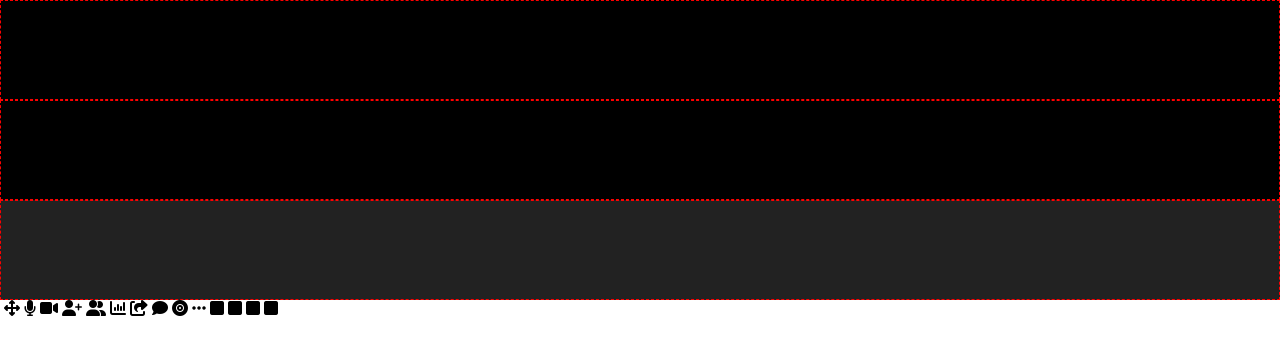
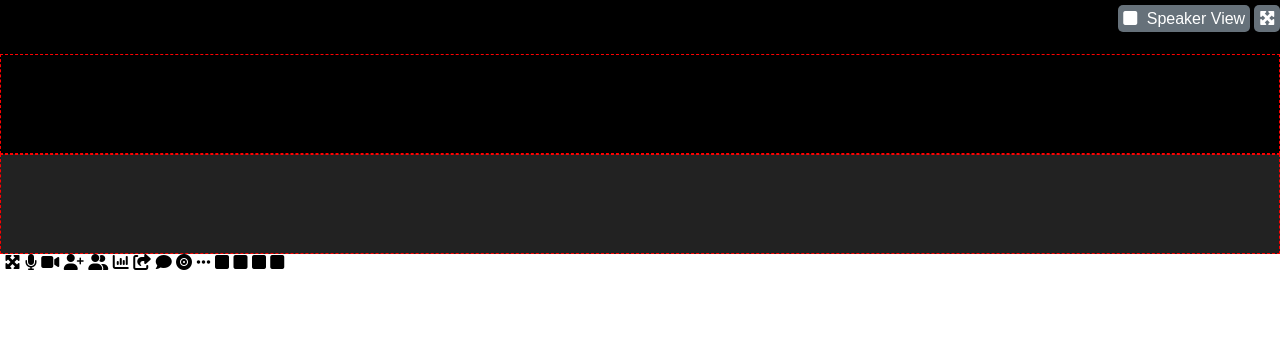
Before and after one commit to Pietro907/html-css-zoom, a plain HTML site: page index.html in a window 1280 px wide. Drawn offline with Linux system fonts and the light colour scheme.

Commit message:
add finish header plus font

```diff
--- a/asset/style.css
+++ b/asset/style.css
@@ -4,12 +4,38 @@
     box-sizing: border-box;
 }
 
+body {
+    font-family: Arial, Helvetica, sans-serif;
+}
 
 
 /* #region header*/
 header {
     background: var(--zm-primary);
+    color: var(--zm-white);
+    position: sticky;
+    height: 54px;
 }
+
+.container {
+    position: relative;
+    height: 100%;
+}
+
+.view_card {
+    background: var(--zm-lightgr);
+    color: var(--zm-white);
+    width: 120px;
+    height: 25px;
+    text-align: center;
+    padding: 0.3rem 0.3rem;
+    border-radius: 5px;
+}
+
+.container > i, .right_sq {
+    padding: 0 0.6rem 0 0;
+}
+
 
 /* #endregion header*/
 
@@ -29,6 +55,18 @@ footer {
 
 
 /* #region utilities*/
+.pos_dx_abs {
+position: absolute;
+top: 10px;
+right: 0;
+}
+
+
+
+
+
+
+
 .debug {
     border: 1px dashed red;
     height: 100px;
@@ -44,4 +82,5 @@ footer {
     --zm-danger: #e81832;
 
 }
+
 /* #endregion utilities*/
--- a/index.html
+++ b/index.html
@@ -1,20 +1,30 @@
 <!DOCTYPE html>
 <html lang="en">
+
 <head>
     <meta charset="UTF-8">
     <meta name="viewport" content="width=device-width, initial-scale=1.0">
     <title>Zoom</title>
 
-    <link rel="stylesheet" href="https://cdnjs.cloudflare.com/ajax/libs/font-awesome/6.4.0/css/all.min.css" integrity="sha512-iecdLmaskl7CVkqkXNQ/ZH/XLlvWZOJyj7Yy7tcenmpD1ypASozpmT/E0iPtmFIB46ZmdtAc9eNBvH0H/ZpiBw==" crossorigin="anonymous" referrerpolicy="no-referrer" />
+    <link rel="stylesheet" href="https://cdnjs.cloudflare.com/ajax/libs/font-awesome/6.4.0/css/all.min.css"
+        integrity="sha512-iecdLmaskl7CVkqkXNQ/ZH/XLlvWZOJyj7Yy7tcenmpD1ypASozpmT/E0iPtmFIB46ZmdtAc9eNBvH0H/ZpiBw=="
+        crossorigin="anonymous" referrerpolicy="no-referrer" />
 
     <link rel="stylesheet" href="./asset/style.css">
 </head>
 
 <body>
 
-    <header class="debug">
+    <header>
 
+        <div class="contanier pos_dx_abs">
 
+                <span class="view_card"><i class="fa-solid fa-square right_sq "></i>Speaker View</span>
+                <span class="view_card"><i class='fas fa-expand-arrows-alt'></i></span>
+
+            </div>
+
+        </div>
 
     </header>
 
@@ -31,7 +41,7 @@
     </footer>
 
     <i class="fa-sharp fa-solid fa-grid"></i>
-    <i class="fa-solid fa-arrows-up-down-left-right"></i>
+    <i class='fas fa-expand-arrows-alt'></i>
 
     <i class="fa-solid fa-microphone"></i>
     <i class="fa-solid fa-video"></i>
```
